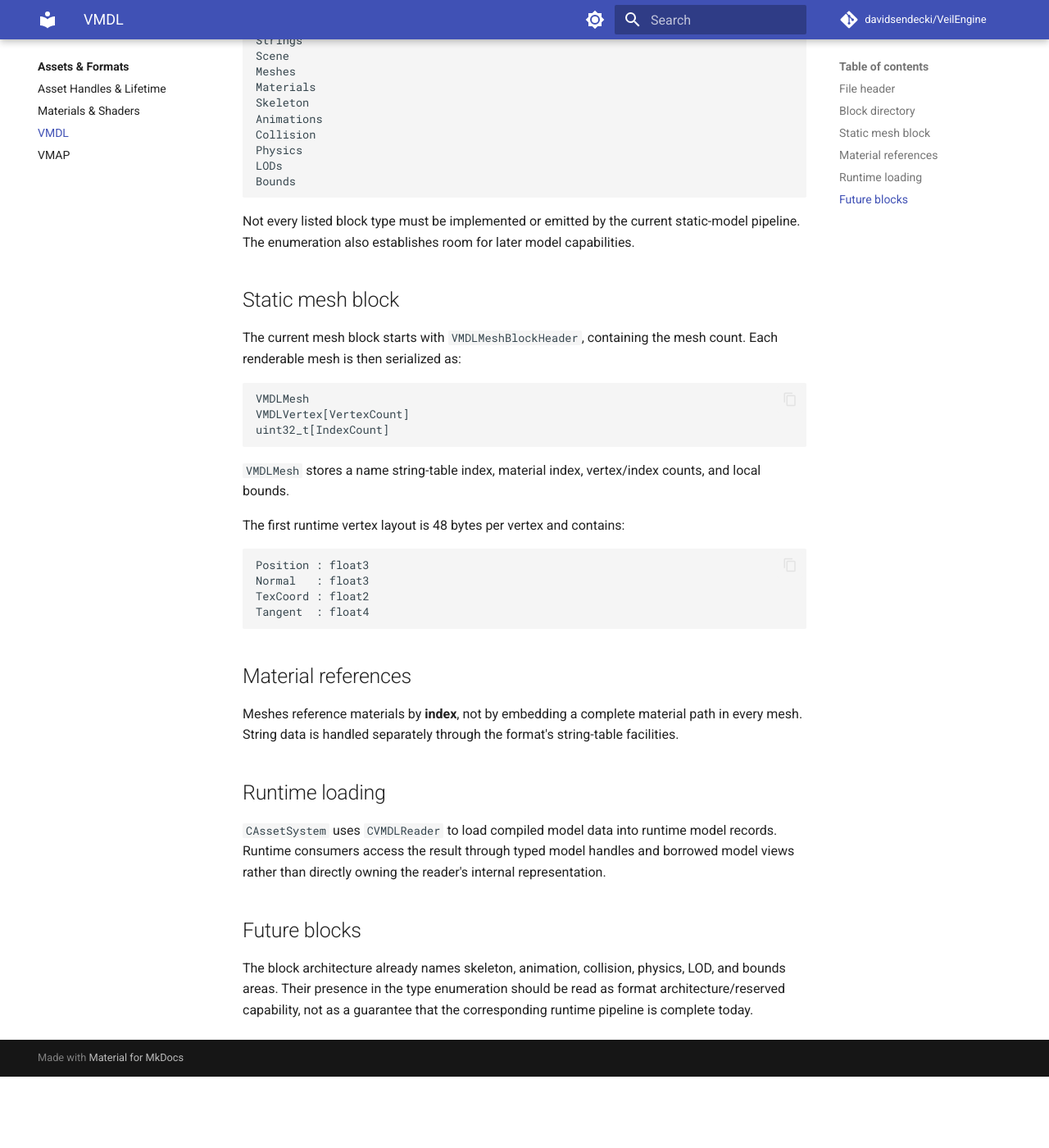
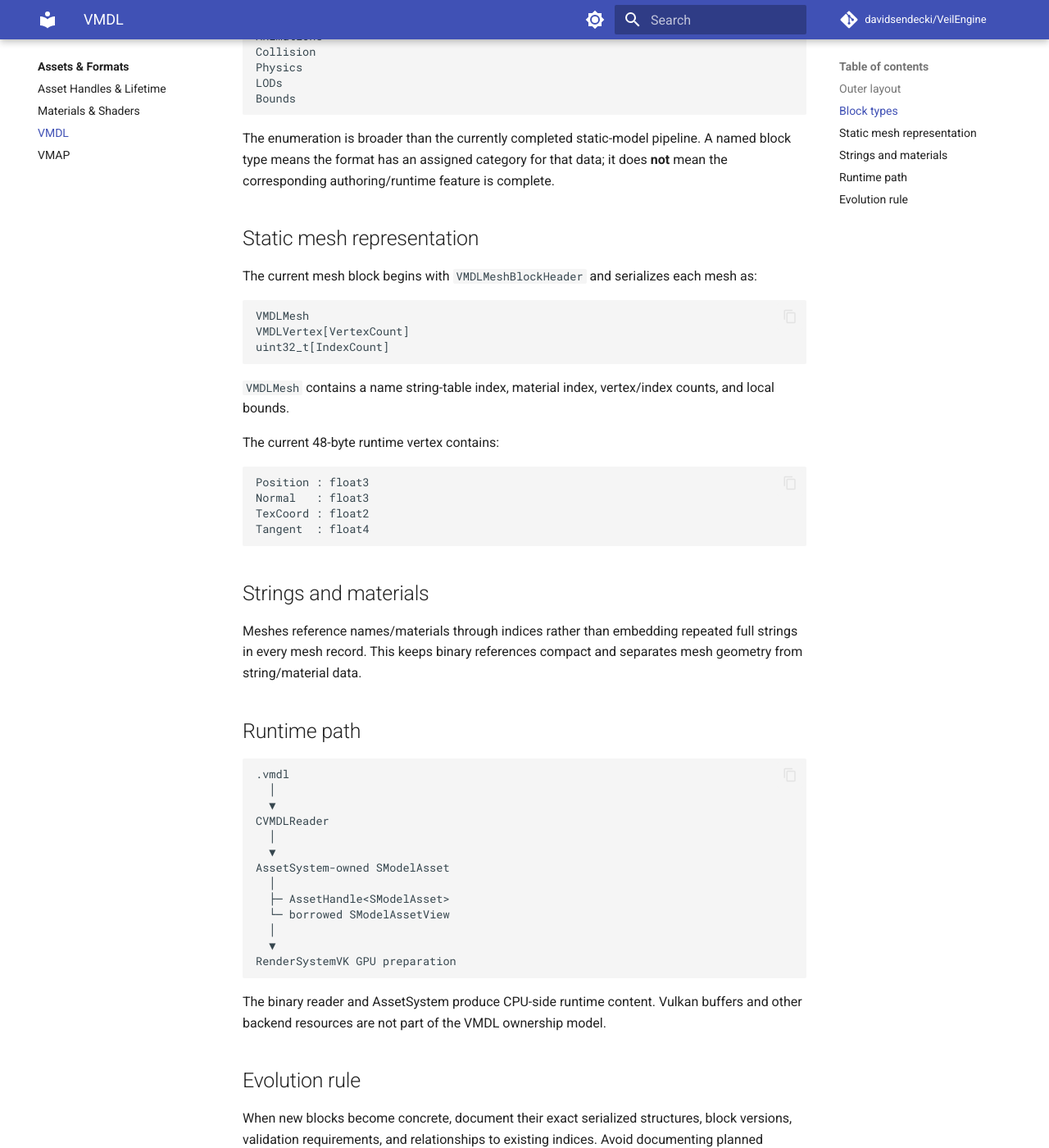
Before and after one commit to davidsendecki/VeilEngine-Doc, an MkDocs documentation site: the page built from docs/assets/vmdl.md, in a window 1280 px wide and 1400 px high, scrolled down 948 px. Shown: the whole window at 82% size. Built offline with MkDocs 1.6.1 and Material for MkDocs 9.7.7, drawn with Linux system fonts in a browser that asks for light colours; comment, search, counter and statistics services are not loaded; before the commit the page ends 2261 px from its top, so only the background shows below that; some of the changed text lies outside the part shown.

Commit message:
Clean up VMDL format documentation

````diff
--- a/docs/assets/vmdl.md
+++ b/docs/assets/vmdl.md
@@ -1,26 +1,26 @@
 # VMDL Model Format
 
-VMDL is Veil's compiled model format. The current format is versioned and block-based so model data can be separated by concern and extended over time.
+VMDL is Veil's compiled runtime model format. Version 1 uses a block directory so independent model-data categories can evolve without turning the file into one monolithic structure.
 
 !!! warning "Format under development"
-    VMDL is still evolving. Do not assume the current version is a permanent compatibility contract.
+    VMDL is versioned but still evolving. Version `1` describes the current binary contract; it should not yet be treated as a permanent compatibility promise.
 
-## File header
+## Outer layout
 
-The current `VMDLHeader` is 16 bytes and contains:
+```text
+VMDLHeader
+VMDLBlockEntry[BlockCount]
+...
+block payloads
+```
 
-| Field | Purpose |
-| --- | --- |
-| `Magic[4]` | `VMDL` file signature |
-| `Version` | format version; currently `1` |
-| `BlockCount` | number of block-directory entries |
-| `FileSize` | expected complete file size |
+The 16-byte `VMDLHeader` contains the `VMDL` magic, format version, block count, and expected complete file size.
 
-## Block directory
+Each 24-byte `VMDLBlockEntry` identifies a block type/version and its file offset/size. Readers can therefore validate and locate blocks without assuming every possible block is present.
 
-Each block is described by a 24-byte `VMDLBlockEntry` containing its type, block version, file offset, and byte size.
+## Block types
 
-The block type enumeration currently reserves or defines the following logical areas:
+The current enumeration defines architectural slots for:
 
 ```text
 Metadata
@@ -36,11 +36,11 @@ LODs
 Bounds
 ```
 
-Not every listed block type must be implemented or emitted by the current static-model pipeline. The enumeration also establishes room for later model capabilities.
+The enumeration is broader than the currently completed static-model pipeline. A named block type means the format has an assigned category for that data; it does **not** mean the corresponding authoring/runtime feature is complete.
 
-## Static mesh block
+## Static mesh representation
 
-The current mesh block starts with `VMDLMeshBlockHeader`, containing the mesh count. Each renderable mesh is then serialized as:
+The current mesh block begins with `VMDLMeshBlockHeader` and serializes each mesh as:
 
 ```text
 VMDLMesh
@@ -48,9 +48,9 @@ VMDLVertex[VertexCount]
 uint32_t[IndexCount]
 ```
 
-`VMDLMesh` stores a name string-table index, material index, vertex/index counts, and local bounds.
+`VMDLMesh` contains a name string-table index, material index, vertex/index counts, and local bounds.
 
-The first runtime vertex layout is 48 bytes per vertex and contains:
+The current 48-byte runtime vertex contains:
 
 ```text
 Position : float3
@@ -59,14 +59,30 @@ TexCoord : float2
 Tangent  : float4
 ```
 
-## Material references
+## Strings and materials
 
-Meshes reference materials by **index**, not by embedding a complete material path in every mesh. String data is handled separately through the format's string-table facilities.
+Meshes reference names/materials through indices rather than embedding repeated full strings in every mesh record. This keeps binary references compact and separates mesh geometry from string/material data.
 
-## Runtime loading
+## Runtime path
 
-`CAssetSystem` uses `CVMDLReader` to load compiled model data into runtime model records. Runtime consumers access the result through typed model handles and borrowed model views rather than directly owning the reader's internal representation.
+```text
+.vmdl
+  │
+  ▼
+CVMDLReader
+  │
+  ▼
+AssetSystem-owned SModelAsset
+  │
+  ├─ AssetHandle<SModelAsset>
+  └─ borrowed SModelAssetView
+  │
+  ▼
+RenderSystemVK GPU preparation
+```
 
-## Future blocks
+The binary reader and AssetSystem produce CPU-side runtime content. Vulkan buffers and other backend resources are not part of the VMDL ownership model.
 
-The block architecture already names skeleton, animation, collision, physics, LOD, and bounds areas. Their presence in the type enumeration should be read as format architecture/reserved capability, not as a guarantee that the corresponding runtime pipeline is complete today.
+## Evolution rule
+
+When new blocks become concrete, document their exact serialized structures, block versions, validation requirements, and relationships to existing indices. Avoid documenting planned skeleton/animation/physics layouts before those contracts actually exist in code.
````
